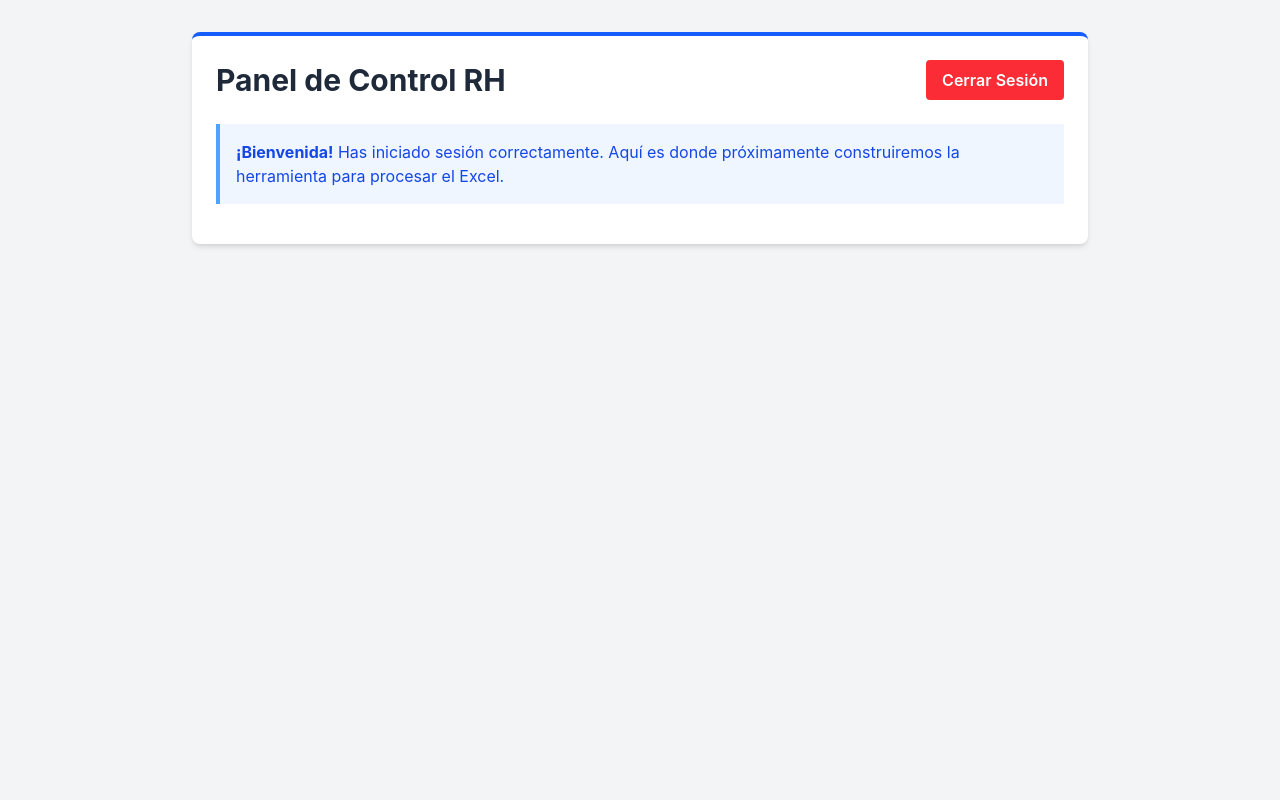
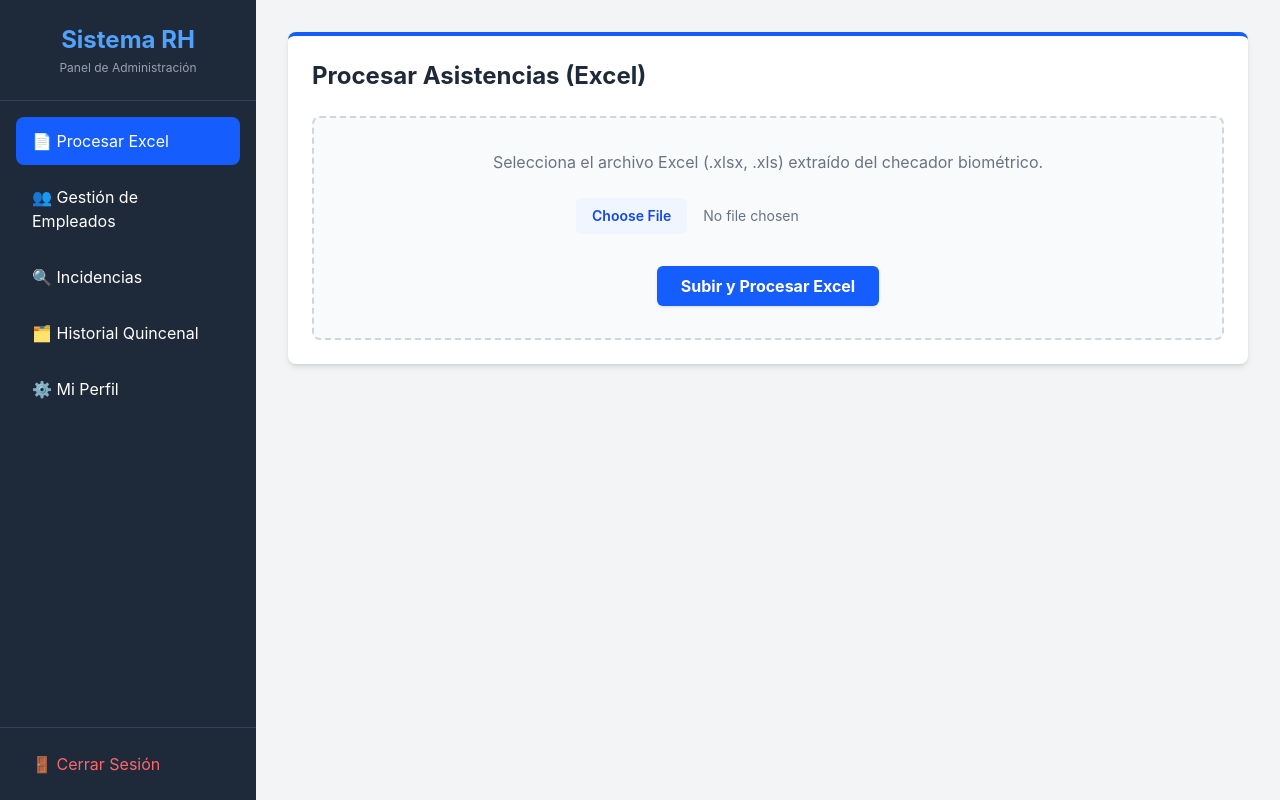
Before and after one commit to JessyMpl/sistema-RH, a Vue app in the folder frontend/: page /panel in a window 1280 px wide. Built offline with nearby package versions, Linux system fonts and the light colour scheme.

Commit message:
instalación de sweetalert2

```diff
--- a/frontend/package.json
+++ b/frontend/package.json
@@ -14,6 +14,7 @@
   },
   "dependencies": {
     "pinia": "^3.0.4",
+    "sweetalert2": "^11.26.24",
     "vue": "^3.5.32",
     "vue-router": "^5.0.4"
   },
--- a/frontend/src/views/LoginView.vue
+++ b/frontend/src/views/LoginView.vue
@@ -1,10 +1,11 @@
 <script setup>
 import { ref } from 'vue';
-import { useRouter } from 'vue-router'; // <-- Agregamos esta herramienta
+import { useRouter } from 'vue-router';
+import Swal from 'sweetalert2'; // <-- Importamos la magia visual
 
 const email = ref('');
 const password = ref('');
-const router = useRouter(); // <-- La activamos
+const router = useRouter();
 
 const intentarLogin = async () => {
   try {
@@ -17,18 +18,36 @@ const intentarLogin = async () => {
     const data = await respuesta.json();
 
     if (respuesta.ok) {
-      // Guardamos tu "gafete"
       localStorage.setItem('token', data.token);
 
-      // ¡Teletransportación al Panel!
-      router.push('/panel');
+      // Notificación de éxito con SweetAlert
+      Swal.fire({
+        icon: 'success',
+        title: '¡Bienvenida!',
+        text: 'Has iniciado sesión correctamente.',
+        showConfirmButton: false, // Oculta el botón de "OK"
+        timer: 1500 // Se cierra solo en 1.5 segundos
+      }).then(() => {
+        router.push('/panel');
+      });
 
     } else {
-      alert('Error: ' + data.error);
+      // Notificación de error si la contraseña está mal
+      Swal.fire({
+        icon: 'error',
+        title: 'Error de acceso',
+        text: data.error,
+        confirmButtonColor: '#3b82f6'
+      });
     }
   } catch (error) {
     console.error(error);
-    alert('Error al conectar con el servidor.');
+    Swal.fire({
+      icon: 'error',
+      title: 'Problema de red',
+      text: 'Error al conectar con el servidor. ¿Está encendido Node?',
+      confirmButtonColor: '#3b82f6'
+    });
   }
 };
 </script>
--- a/frontend/src/views/PanelView.vue
+++ b/frontend/src/views/PanelView.vue
@@ -1,34 +1,145 @@
 <script setup>
+import { ref } from 'vue';
 import { useRouter } from 'vue-router';
 
 const router = useRouter();
+// Esta variable controla qué módulo estamos viendo
+const vistaActiva = ref('reporte');
+
+const archivoSeleccionado = ref(null);
+const mensajeStatus = ref('');
+const estaSubiendo = ref(false);
 
 const cerrarSesion = () => {
-  // Borramos el gafete de seguridad
   localStorage.removeItem('token');
-  // Te regresamos a la pantalla de login
   router.push('/');
+};
+
+const seleccionarArchivo = (event) => {
+  archivoSeleccionado.value = event.target.files[0];
+  mensajeStatus.value = '';
+};
+
+const subirExcel = async () => {
+  if (!archivoSeleccionado.value) {
+    mensajeStatus.value = '⚠️ Por favor, selecciona un archivo Excel primero.';
+    return;
+  }
+  estaSubiendo.value = true;
+  mensajeStatus.value = '⏳ Subiendo y procesando archivo...';
+
+  const formData = new FormData();
+  formData.append('archivoExcel', archivoSeleccionado.value);
+
+  try {
+    const respuesta = await fetch('http://localhost:3000/api/excel/subir-asistencias', {
+      method: 'POST',
+      body: formData
+    });
+    const data = await respuesta.json();
+    if (respuesta.ok) {
+      mensajeStatus.value = `✅ ¡Éxito! ${data.mensaje}`;
+    } else {
+      mensajeStatus.value = `❌ Error: ${data.error}`;
+    }
+  } catch (error) {
+    mensajeStatus.value = '❌ Error al conectar con el servidor.';
+  } finally {
+    estaSubiendo.value = false;
+  }
 };
 </script>
 
 <template>
-  <div class="min-h-screen bg-gray-100 p-8">
-    <div class="max-w-4xl mx-auto bg-white rounded-lg shadow-md p-6 border-t-4 border-blue-600">
-      <div class="flex justify-between items-center mb-6">
-        <h1 class="text-3xl font-bold text-gray-800">Panel de Control RH</h1>
+  <div class="min-h-screen bg-gray-100 flex">
+
+    <!-- MENÚ LATERAL (SIDEBAR) -->
+    <aside class="w-64 bg-gray-800 text-white flex flex-col">
+      <div class="p-6 text-center border-b border-gray-700">
+        <h2 class="text-2xl font-bold text-blue-400">Sistema RH</h2>
+        <p class="text-xs text-gray-400 mt-1">Panel de Administración</p>
+      </div>
+
+      <nav class="flex-1 p-4 space-y-2">
+        <!-- Botón: Reporte (Excel) -->
         <button
-          @click="cerrarSesion"
-          class="bg-red-500 text-white font-semibold py-2 px-4 rounded hover:bg-red-600 transition duration-300"
+          @click="vistaActiva = 'reporte'"
+          :class="['w-full text-left px-4 py-3 rounded-lg transition', vistaActiva === 'reporte' ? 'bg-blue-600' : 'hover:bg-gray-700']"
         >
-          Cerrar Sesión
+          📄 Procesar Excel
+        </button>
+
+        <!-- Botón: Empleados -->
+        <button
+          @click="vistaActiva = 'empleados'"
+          :class="['w-full text-left px-4 py-3 rounded-lg transition', vistaActiva === 'empleados' ? 'bg-blue-600' : 'hover:bg-gray-700']"
+        >
+          👥 Gestión de Empleados
+        </button>
+
+        <!-- Botón: Consultas -->
+        <button
+          @click="vistaActiva = 'consultas'"
+          :class="['w-full text-left px-4 py-3 rounded-lg transition', vistaActiva === 'consultas' ? 'bg-blue-600' : 'hover:bg-gray-700']"
+        >
+          🔍 Incidencias
+        </button>
+
+        <!-- Botón: Historial -->
+        <button
+          @click="vistaActiva = 'historial'"
+          :class="['w-full text-left px-4 py-3 rounded-lg transition', vistaActiva === 'historial' ? 'bg-blue-600' : 'hover:bg-gray-700']"
+        >
+          🗂️ Historial Quincenal
+        </button>
+
+        <!-- Botón: Mi Perfil -->
+        <button
+          @click="vistaActiva = 'perfil'"
+          :class="['w-full text-left px-4 py-3 rounded-lg transition', vistaActiva === 'perfil' ? 'bg-blue-600' : 'hover:bg-gray-700']"
+        >
+          ⚙️ Mi Perfil
+        </button>
+      </nav>
+
+      <div class="p-4 border-t border-gray-700">
+        <button @click="cerrarSesion" class="w-full text-left px-4 py-2 text-red-400 hover:bg-gray-700 rounded-lg transition">
+          🚪 Cerrar Sesión
         </button>
       </div>
+    </aside>
 
-      <div class="bg-blue-50 border-l-4 border-blue-400 p-4 mb-4">
-        <p class="text-blue-700">
-          <strong>¡Bienvenida!</strong> Has iniciado sesión correctamente. Aquí es donde próximamente construiremos la herramienta para procesar el Excel.
-        </p>
+    <!-- ÁREA DE TRABAJO PRINCIPAL -->
+    <main class="flex-1 p-8">
+
+      <!-- VISTA 1: REPORTE (Cargar Excel) -->
+      <div v-if="vistaActiva === 'reporte'" class="bg-white rounded-lg shadow-md p-6 border-t-4 border-blue-600">
+        <h1 class="text-2xl font-bold text-gray-800 mb-6">Procesar Asistencias (Excel)</h1>
+
+        <div class="border-2 border-dashed border-gray-300 rounded-lg p-8 text-center bg-gray-50">
+          <p class="text-gray-500 mb-6">Selecciona el archivo Excel (.xlsx, .xls) extraído del checador biométrico.</p>
+          <div class="flex flex-col items-center justify-center gap-4">
+            <input type="file" accept=".xlsx, .xls" @change="seleccionarArchivo"
+              class="block w-full max-w-sm text-sm text-gray-500 file:mr-4 file:py-2 file:px-4 file:rounded-md file:border-0 file:text-sm file:font-semibold file:bg-blue-50 file:text-blue-700 hover:file:bg-blue-100 cursor-pointer"
+            />
+            <button @click="subirExcel" :disabled="estaSubiendo"
+              class="mt-4 bg-blue-600 hover:bg-blue-700 disabled:bg-blue-400 text-white font-bold py-2 px-6 rounded-md shadow-sm transition">
+              {{ estaSubiendo ? 'Procesando...' : 'Subir y Procesar Excel' }}
+            </button>
+          </div>
+          <p v-if="mensajeStatus" class="mt-4 font-medium" :class="{'text-green-600': mensajeStatus.includes('✅'), 'text-red-600': mensajeStatus.includes('❌') || mensajeStatus.includes('⚠️'), 'text-blue-600': mensajeStatus.includes('⏳')}">
+            {{ mensajeStatus }}
+          </p>
+        </div>
       </div>
-    </div>
+
+      <!-- VISTA EN CONSTRUCCIÓN (Para las demás opciones) -->
+      <div v-else class="bg-white rounded-lg shadow-md p-10 text-center flex flex-col items-center justify-center">
+        <div class="text-6xl mb-4">🚧</div>
+        <h1 class="text-2xl font-bold text-gray-800 mb-2">Módulo en Construcción</h1>
+        <p class="text-gray-500">Esta sección estará disponible en la próxima etapa del desarrollo.</p>
+      </div>
+
+    </main>
   </div>
 </template>
```
Also changed, not shown: 1 other file (tests, documents, lock files or other folders).
